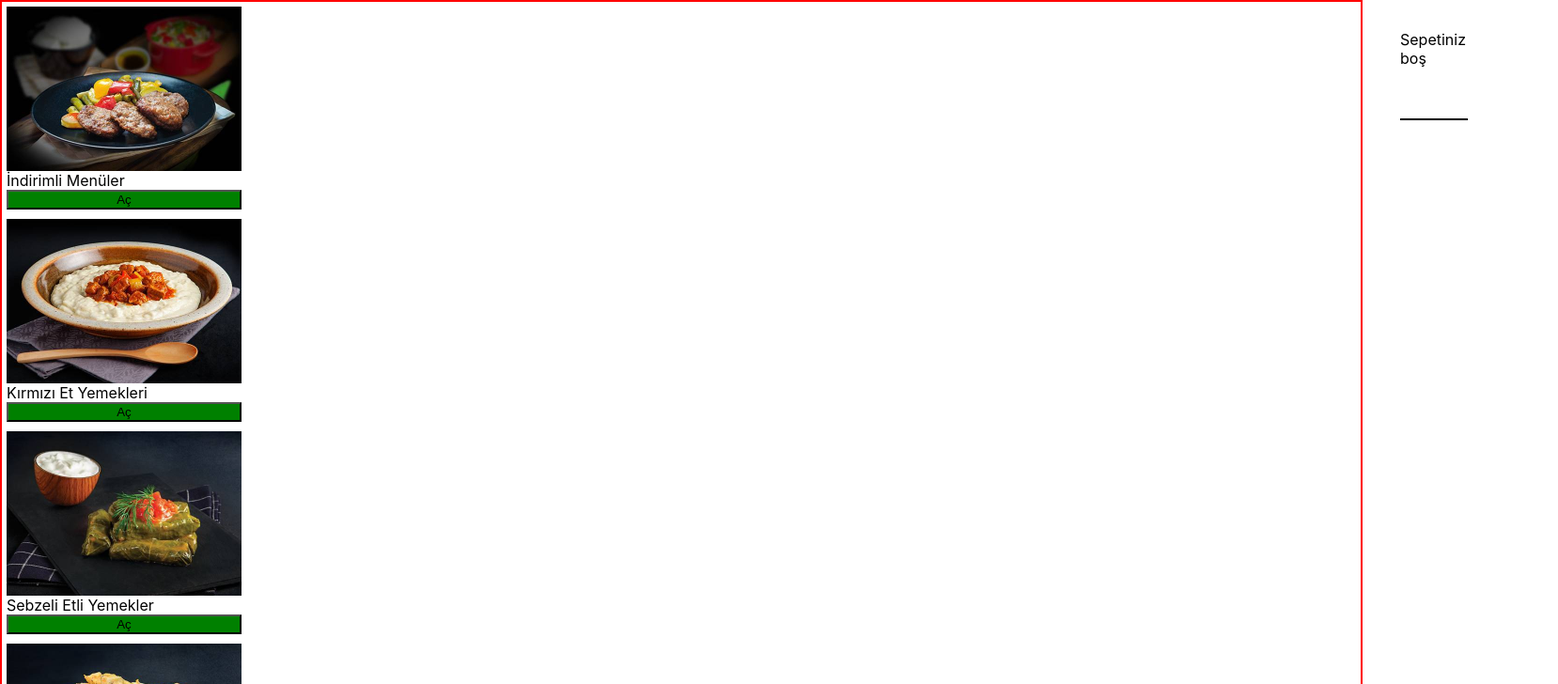
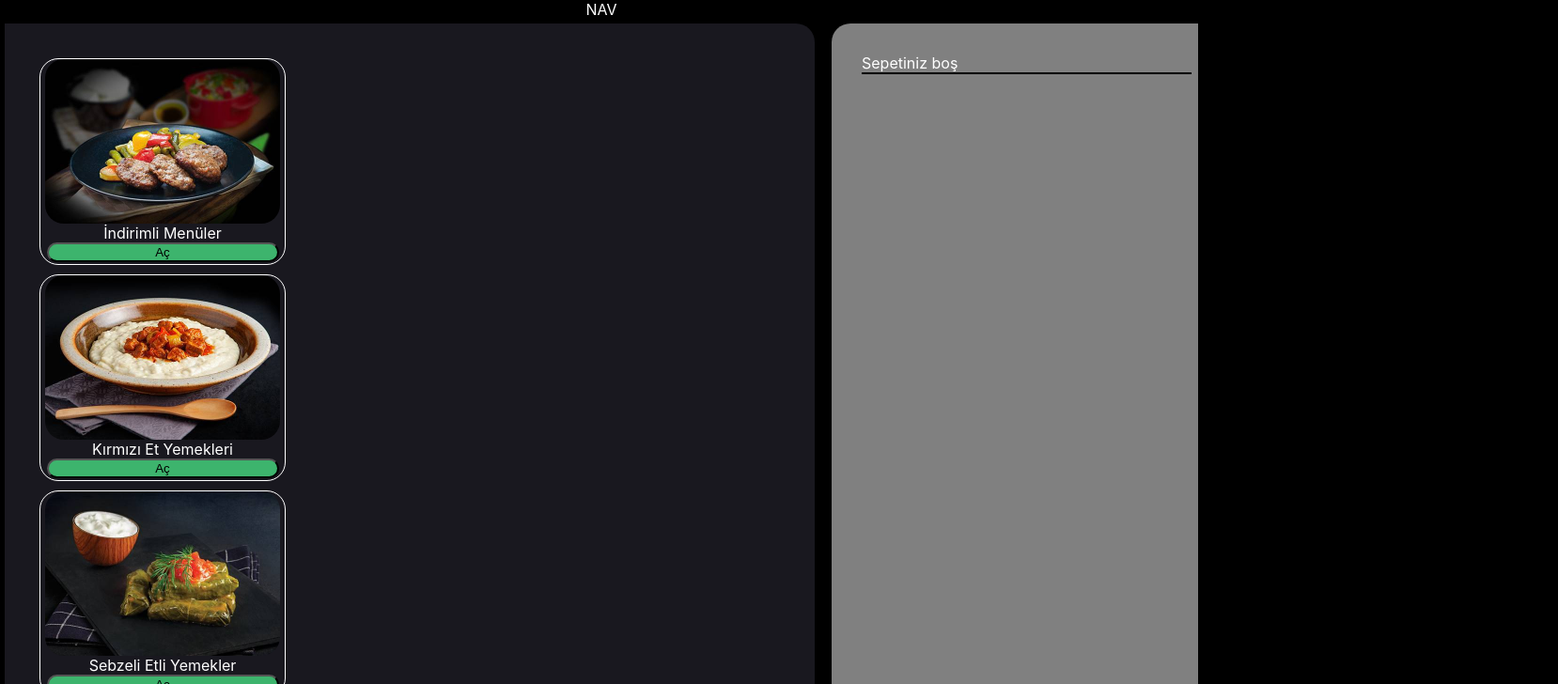
Before and after one commit to gokh4nozturk/meal-box-test, a React (Create React App) app: page / in a window 1280 px wide. Shown: the top 728 px of the page at 94% size, 1658 px wide, since content can reach past the window. Built offline with nearby package versions, Linux system fonts and the light colour scheme.

Commit message:
improvements

```diff
--- a/src/App.js
+++ b/src/App.js
@@ -4,13 +4,47 @@ import data from "./menu.json";
 import MainMenu from "./components/MainMenu";
 import SubMenu from "./components/SubMenu";
 import Cart from "./components/Cart";
-import Menus from "./components/Menus";
+
+import styled from "styled-components";
 
 function App() {
   const [menuler, setMenuler] = useState([]);
   const [subCategories, setSubCategories] = useState([]);
   const [filters, setFilter] = useState([]);
   const [cartItems, setCartItems] = useState([]);
+
+  const MainWrapper = styled.section`
+    display: flex;
+    flex-direction: column;
+    justify-content: center;
+    align-items: center;
+
+    .product-list {
+      display: grid;
+      grid-template-columns: 1fr 400px;
+      grid-gap: 0.5rem;
+      width: 100%;
+    }
+
+    .item-1 {
+      background-color: #19181f;
+      grid: 1/2;
+      display: flex;
+      margin: 5px;
+
+      padding: 2rem;
+      border-bottom-right-radius: 20px;
+      border-top-right-radius: 20px;
+    }
+
+    .item-2 {
+      background-color: gray;
+      grid: 2/3;
+      margin: 5px;
+      border-bottom-left-radius: 20px;
+      border-top-left-radius: 20px;
+    }
+  `;
 
   useEffect(() => {
     const [mainMenu, ...categories] = data.menus;
@@ -55,12 +89,18 @@ function App() {
   }, [filters, subCategories]);
 
   return (
+    <MainWrapper>
+      <nav>NAV</nav>
       <div className="product-list">
         <div className="product-list-item item-1">
           <div>
             {menuler.map((item) => {
               return (
-              <MainMenu key={item.key} onSelect={selectSubCategory} {...item} />
+                <MainMenu
+                  key={item.key}
+                  onSelect={selectSubCategory}
+                  {...item}
+                />
               );
             })}
           </div>
@@ -68,10 +108,12 @@ function App() {
             <SubMenu menu={filteredItems} onSelect={selectSubCategory} />
           </div>
         </div>
-      <div className="product-list-item item-3">
+        <div className="product-list-item item-2">
           <Cart cartItems={cartItems} removeFromCart={removeFromCart} />
         </div>
       </div>
+      <footer>FOOTER</footer>
+    </MainWrapper>
   );
 }
 
--- a/src/components/Cart.js
+++ b/src/components/Cart.js
@@ -24,7 +24,7 @@ const Cart = ({ cartItems, removeFromCart }) => {
                 <div className="right">
                   {item.price} x {item.count}{" "}
                   <button
-                    className="button"
+                    className="button rmv-btn"
                     onClick={() => removeFromCart(item)}
                   >
                     Remove
@@ -35,7 +35,6 @@ const Cart = ({ cartItems, removeFromCart }) => {
           </ul>
         </div>
         {cartItems.length !== 0 && (
-          <div className="cart">
           <div className="total">
             <div>
               Toplam:{" "}
@@ -48,7 +47,6 @@ const Cart = ({ cartItems, removeFromCart }) => {
             </div>
             <button className="button primary">İşlem Yap</button>
           </div>
-          </div>
         )}
       </div>
     </CartContainer>
--- a/src/components/MainMenu.js
+++ b/src/components/MainMenu.js
@@ -1,5 +1,6 @@
 import React, { useState } from "react";
 import Menus from "./Menus";
+
 import { Main, OpenButton, AnaMenu } from "./Style";
 
 const MainMenu = ({ menu, onSelect, ...item }) => {
@@ -11,8 +12,12 @@ const MainMenu = ({ menu, onSelect, ...item }) => {
 
   return (
     <Main>
-      <AnaMenu className="main-comp-item">
-        <img className="anamenu-img" src={item.image} alt={item.caption} />
+      <AnaMenu className="main-comp-item anamenu-item">
+        <img
+          className="anamenu-img anamenu-item"
+          src={item.image}
+          alt={item.caption}
+        />
         <div className="caption">{item.name}</div>
         <OpenButton onClick={isControl}>{toggle ? "Kapat" : "Aç"}</OpenButton>
       </AnaMenu>
--- a/src/components/Style/index.js
+++ b/src/components/Style/index.js
@@ -8,42 +8,55 @@ export const Main = styled.div`
 export const Container = styled.div`
   display: flex;
   flex-wrap: wrap;
-  border: 2px solid red;
   grid: 2/3;
 
   .description {
+    background: gray;
     font-size: 18px;
   }
 `;
 
 export const Card = styled.div`
-  display: flex;
-  flex-direction: column;
-  margin: 2px;
+  display: grid;
+  grid-template-columns: repeat(auto-fit, minmax(250px, 1fr));
+  margin: 10px;
+  border: 1px solid white;
+  border-radius: 20px;
+  place-items: center;
 
   .card-item {
-    margin: 2px;
-    padding: 5px;
   }
   .menu-name {
     text-align: center;
   }
   .menu-img {
     width: 250px;
+    border-radius: 20px;
   }
 `;
 
 export const OpenButton = styled.button`
-  background-color: green;
+  background: #3db46d;
+  border-radius: 20px;
+  width: 95%;
+  margin-bottom: 2px;
 `;
 
 export const AnaMenu = styled.div`
   display: flex;
   flex-direction: column;
-  width: 250px;
+  align-items: center;
+  width: 260px;
   margin: 5px;
+  border: 1px solid white;
+  border-radius: 20px;
+
+  .anamenu-item {
+  }
+
   .anamenu-img {
     width: 250px;
+    border-radius: 20px;
   }
 `;
 
@@ -51,11 +64,14 @@ export const CartContainer = styled.div`
   padding: 1rem;
   margin: 1rem;
   display: flex;
+  flex-direction: column;
+  width: 90%;
 
   .cart {
     padding: 1rem;
     margin: 1rem;
     display: flex;
+    justify-content: flex-start;
   }
 
   .cart-header {
@@ -89,15 +105,24 @@ export const CartContainer = styled.div`
   }
   .total {
     display: flex;
-    justify-content: space-between;
+    flex-direction: row;
+    justify-content: space-around;
     align-items: center;
     width: 100%;
+    border: 1px solid red;
   }
-  .total > div {
+  .total div {
     font-size: 1.3rem;
   }
-  .total > div,
-  .total > button {
-    flex: 1;
+
+  .rmv-btn {
+    border-radius: 20px;
+    background: #eb5757;
+    color: white;
+  }
+  .primary {
+    background: #3db46d;
+    border-radius: 20px;
+    width: 50%;
   }
 `;
--- a/src/index.css
+++ b/src/index.css
@@ -1,4 +1,6 @@
 body {
+  color: white;
+  background-color: black;
   margin: 0;
   font-family: -apple-system, BlinkMacSystemFont, "Segoe UI", "Roboto", "Oxygen",
     "Ubuntu", "Cantarell", "Fira Sans", "Droid Sans", "Helvetica Neue",
@@ -11,20 +13,3 @@ code {
   font-family: source-code-pro, Menlo, Monaco, Consolas, "Courier New",
     monospace;
 }
-
-.product-list {
-  display: grid;
-  grid-template-columns: 1450px 200px;
-  grid-gap: 0.5rem;
-  width: 100%;
-}
-.item-1 {
-  grid: 1/2;
-  border: 2px solid red;
-  display: flex;
-}
-
-.item-2 {
-  grid: 2/3;
-  border: 2px solid blue;
-}
```
Lines whose indentation alone changed are shown as unchanged.
